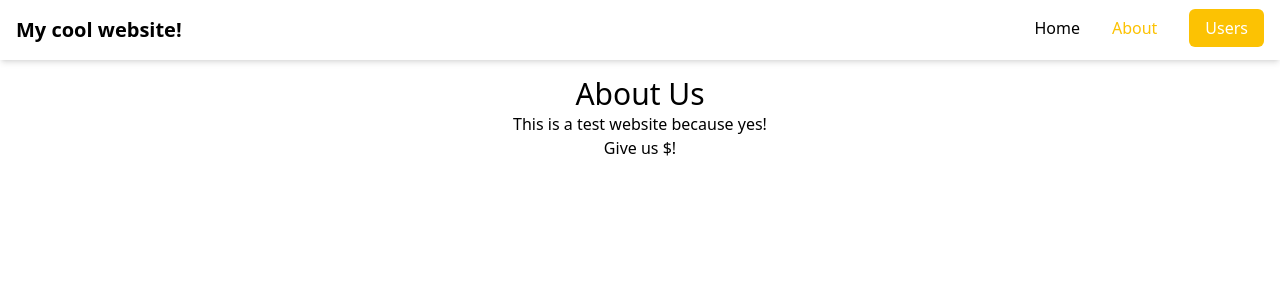
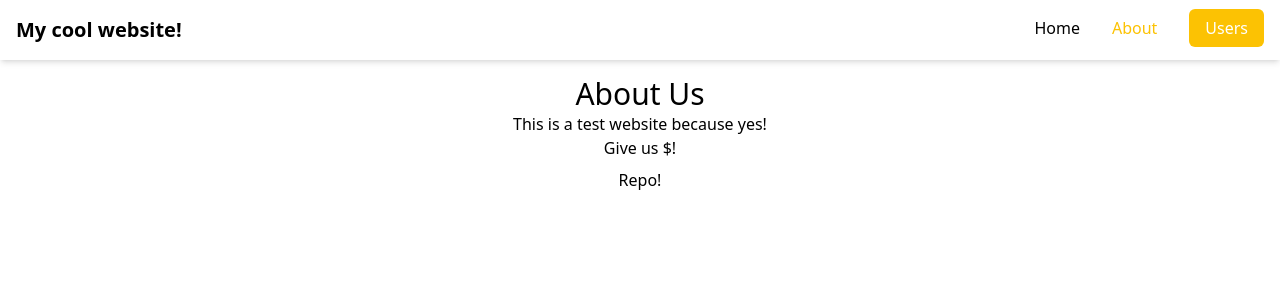
Before and after one commit to kubgus/learning-nuxt, a Nuxt app: page /about in a window 1280 px wide. Shown: the top 300 px of the page. Built offline with nearby package versions, Linux system fonts and the light colour scheme.

Commit message:
Add repo link!

```diff
--- a/pages/about.vue
+++ b/pages/about.vue
@@ -5,6 +5,7 @@
         <p>Give us $!</p>
         <p class="text-xl mt-2">{{ world }}</p>
         <p class="text-xl mt-2">{{ sqrt }}</p>
+        <a class="mt-2" href="https://github.com/kubgus/Learning-Nuxt3">Repo!</a>
     </div>
 </template>
 
```
